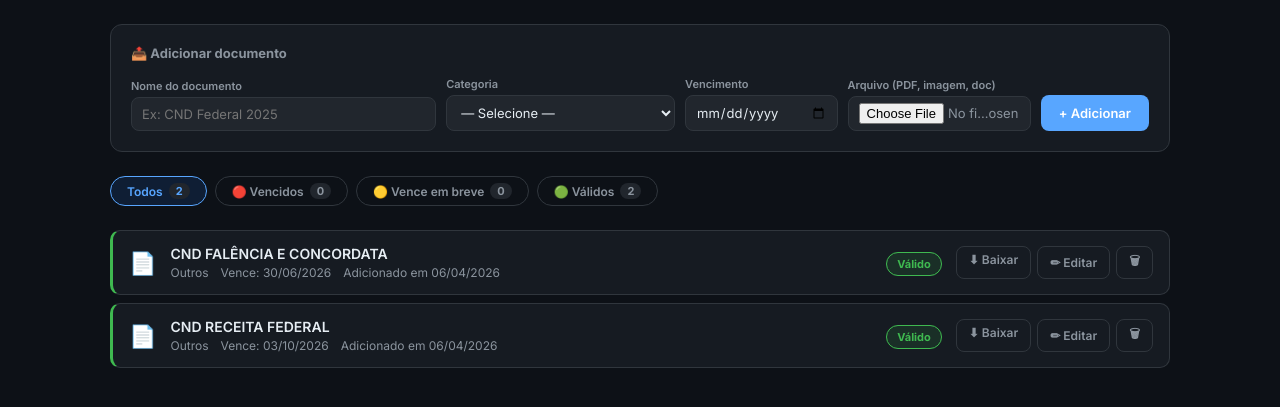
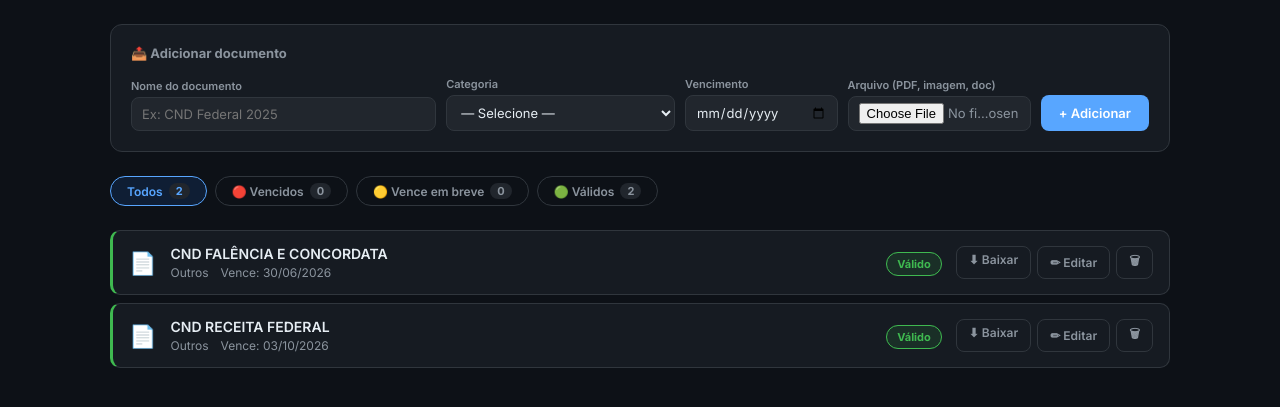
Before and after one commit to thiagomarinh/sistema-licitacao, a Flask app: page /documentos/ in a window 1280 px wide. Shown: the part 56-463 px from the top of the page. Run offline with Flask 3, Linux system fonts and the light colour scheme; a user stored in the database is signed in.

Commit message:
removido o campo adicionado em da tela documentos

```diff
--- a/templates/documentos.html
+++ b/templates/documentos.html
@@ -247,7 +247,6 @@
               {% else %}
                 <span>Sem data de vencimento</span>
               {% endif %}
-              <span>Adicionado em {{ doc.criado_em.strftime('%d/%m/%Y') }}</span>
             </div>
           </div>
           <div class="doc-status">
```
